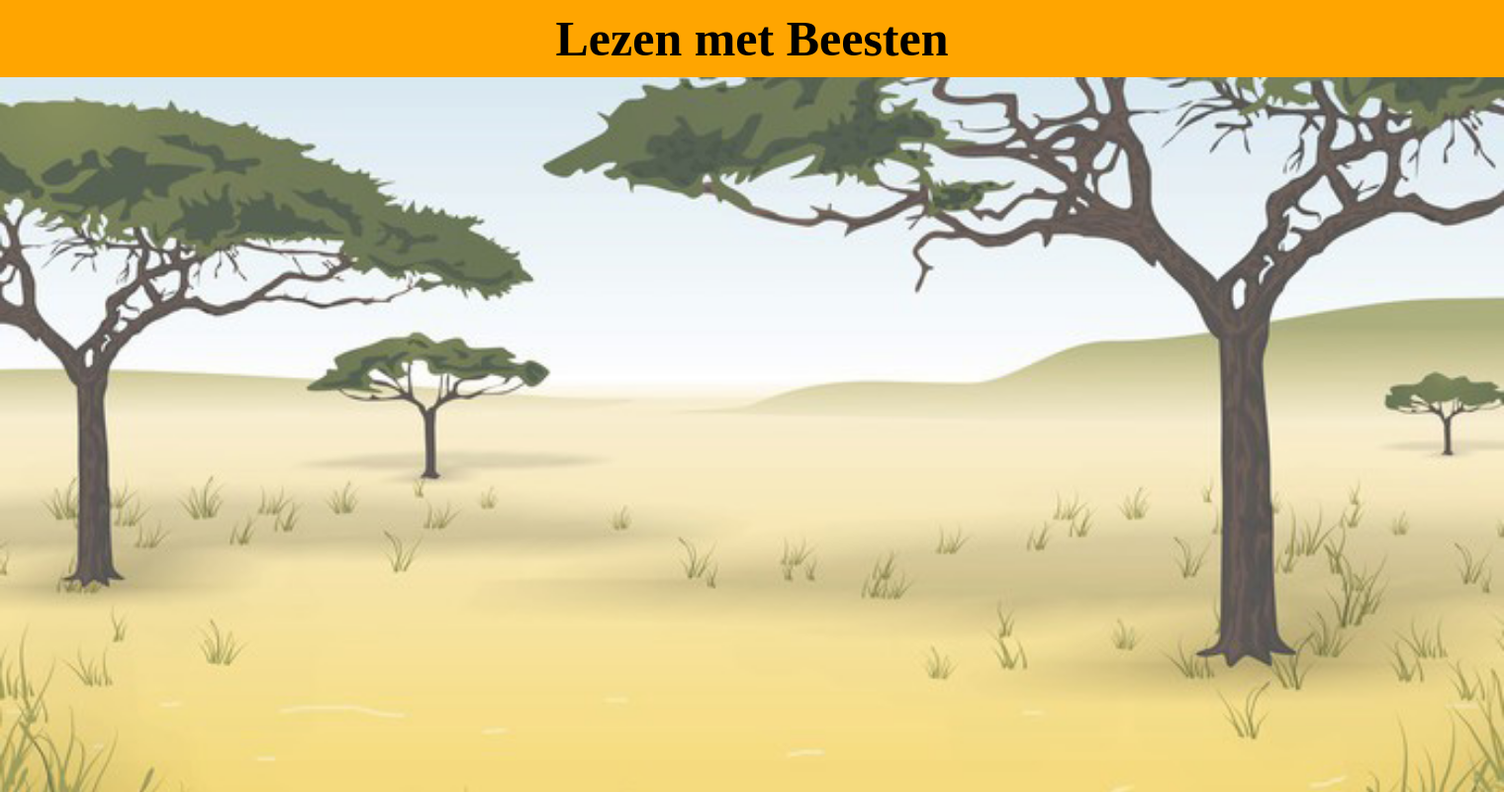
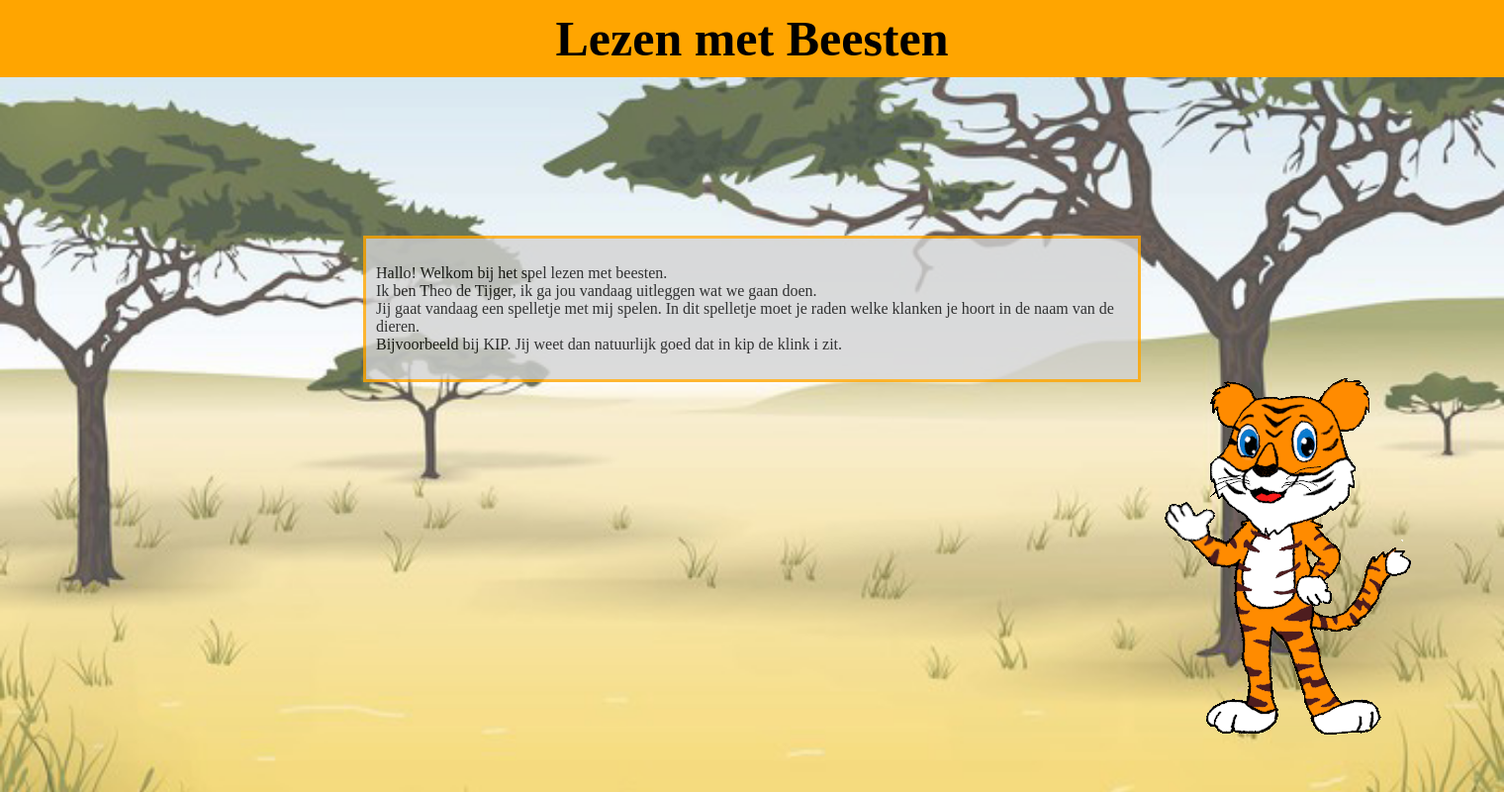
Before and after one commit to TimoWieme/PRG04-huiswerk-opdrachten, a PHP site: page /tussenlevel.html in a window 1520 px wide. Shown: the whole page at 99% size. Run offline with PHP 8.4, Linux system fonts and the light colour scheme.

Commit message:
Added Moving tiger + tussenlevel.html

```diff
--- a/css/style2.css
+++ b/css/style2.css
@@ -16,3 +16,27 @@ body, html {
   margin-top: 0px;
   background-color: orange;
 }
+
+#talkingNwavingTiger {
+  margin-left: 1100px;
+  margin-top:-20px;
+  position: relative;
+  width: 400px;
+  height: 400px;
+  background: transparent url("../images/wavingNtalkingTiger.png") 0 0 no-repeat;
+  animation: talking 0.9s steps(4) infinite;
+}
+
+@keyframes talking {
+  100% { background-position: -1600px 0px;}
+}
+
+.text {
+  margin: auto;
+  margin-top: 10em;
+  width: 50%;
+  border: 3px solid orange;
+  padding: 10px;
+  background-color: lightgray;
+  opacity: .8;
+}
--- a/tussenlevel.html
+++ b/tussenlevel.html
@@ -12,8 +12,15 @@
 <main id="main">
     <body>
         <h1 class="title">Lezen met Beesten</h1>
-        <div class="bg">
+        <div class="bg"> </div>
+        <div class="text">
+            <p> Hallo! Welkom bij het spel lezen met beesten.
+            <br>Ik ben Theo de Tijger, ik ga jou vandaag uitleggen wat we gaan doen.
+            <br>Jij gaat vandaag een spelletje met mij spelen. In dit spelletje moet je raden welke klanken je hoort in de naam van de dieren.
+            <br>Bijvoorbeeld bij KIP. Jij weet dan natuurlijk goed dat in kip de klink i zit.
+            </p>
         </div>
+        <div id="talkingNwavingTiger"></div>
     </body>
     <script src="./js/main.js"></script>
 </main>
```
